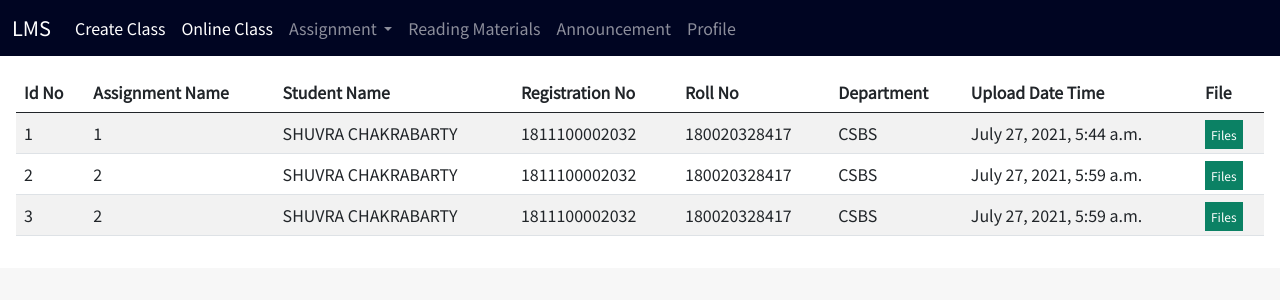
After one commit to shuvra-matrix/LMS-Using-Django, a Django app: page /view_submission/ in a window 1280 px wide. The commit adds this page. Shown: the top 300 px of the page. Run offline with Django 3.2, Linux system fonts and the light colour scheme; data comes from the database, SQL or seed files in the repository; both versions use the stored data as it was after the commit.

Commit message:
assignment submission

```diff
--- a/lms_app/admin.py
+++ b/lms_app/admin.py
@@ -1,7 +1,9 @@
 from django.contrib import admin
-from lms_app.models import Classes,Create_assignment
+from lms_app.models import Classes,Create_assignment,Student,Submit
 
 # Register your models here.
 
 admin.site.register(Classes),
 admin.site.register(Create_assignment),
+admin.site.register(Student),
+admin.site.register(Submit),
--- a/lms_app/models.py
+++ b/lms_app/models.py
@@ -22,3 +22,25 @@ class Create_assignment(models.Model):
     deadline_time = models.CharField(max_length=50,unique=False)
     uploaded_date = models.DateTimeField(auto_now_add=True, null=True)
     file = models.CharField(max_length=500,unique=False)
+
+
+class Student(models.Model):
+    id= models.AutoField(primary_key=True)
+    name = models.CharField(max_length=70,unique=False)
+    course = models.CharField(max_length=70,unique=False)
+    department = models.CharField(max_length=100, unique=False)
+    reg_no = models.CharField(max_length=30,unique=True)
+    roll_no = models.CharField(max_length=50,unique=True)
+    year = models.CharField(max_length=20,unique=False)
+    semester = models.CharField(max_length=20,unique=False)
+    address = models.CharField(max_length=500,unique=False)
+
+class Submit(models.Model):
+    id = models.AutoField(primary_key=True)
+    assignment_id = models.IntegerField(unique=False)
+    name = models.CharField(max_length=70,unique=False)
+    reg_no = models.CharField(max_length=30, unique=False)
+    roll_no = models.CharField(max_length=50, unique=False)
+    department = models.CharField(max_length=100, unique=False)
+    file = models.CharField(max_length=500, unique=False)
+    uploaded_date = models.DateTimeField(auto_now_add=True, null=True)
--- a/lms_app/urls.py
+++ b/lms_app/urls.py
@@ -14,8 +14,10 @@ urlpatterns = [
     path("online_class",views.online,name='online_class'),
     path("create_assignment",views.create_assignment,name='create_assignment'),
     path("view_assignment/",views.view_assignment, name='view_assignment'),
-    path("student_view_assignment/", views.student_view_assignment,
-         name='student_view_assignment'),
+    path("student_view_assignment/", views.student_view_assignment,name='student_view_assignment'),
+    path("submit/(?P<assignment_id>\s+)/$", views.submit, name='submit'),
+    path("view_submission/", views.view_submission, name='view_submission'),
+    path("make_submission/",views.make_submission,name='make_submission'),
 ]
 
 if settings.DEBUG:
--- a/lms_app/views.py
+++ b/lms_app/views.py
@@ -1,5 +1,5 @@
 from django.shortcuts import render,redirect
-from lms_app.models import Classes,Create_assignment
+from lms_app.models import Classes,Create_assignment,Student,Submit
 from django.core.files.storage import FileSystemStorage
 # Create your views here.
 
@@ -65,3 +65,36 @@ def student_view_assignment(requests):
     data = Create_assignment.objects.all().filter(admin_id=1)
     my_dic = {'records': data}
     return render(requests, 'student_view_assignment.html', context=my_dic)
+
+
+def submit(requests, assignment_id):
+    assignment_id = assignment_id
+    student_id = 1
+    return render(requests,'make_submission.html',{'assignment_id':assignment_id,'student_id':student_id})
+
+
+def make_submission(requests):
+    if requests.method == 'POST':
+        student_id = requests.POST.get('student_id')
+        assignment_id = requests.POST.get('assignment_id')
+        data = Student.objects.get(id=student_id)
+        name = data.name
+        departent = data.department
+        reg_no = data.reg_no
+        roll_no = data.roll_no
+        files = requests.FILES['file']
+        file = FileSystemStorage()
+        upload_file = file.save(files.name, files)
+        url = file.url(upload_file)
+        data = Submit.objects.create(
+            assignment_id=assignment_id, name=name, reg_no=reg_no, roll_no=roll_no, department=departent, file=url)
+        return render(requests, 'student_view_assignment.html')
+    return render(requests, 'submit.html')
+
+
+
+
+def view_submission(requests):
+    data = Submit.objects.all().filter(department='CSBS')
+    my_dic = {'records': data}
+    return render(requests, 'view_submission.html',context=my_dic)
--- a/templates/header.html
+++ b/templates/header.html
@@ -12,7 +12,7 @@
     <title>Document</title>
 </head>
 <body>
-    <nav class="navbar navbar-expand-lg navbar-dark " style="background-color:#000522;">
+  <nav class="navbar navbar-expand-lg navbar-dark" style="background-color:#000522;">
   <div class="container-fluid">
     <a class="navbar-brand" href="{% url 'base:index' %}">LMS</a>
     <button class="navbar-toggler" type="button" data-bs-toggle="collapse" data-bs-target="#navbarSupportedContent" aria-controls="navbarSupportedContent" aria-expanded="false" aria-label="Toggle navigation">
@@ -34,6 +34,7 @@
           <ul class="dropdown-menu" aria-labelledby="navbarDropdown">
             <li><a class="dropdown-item" href="{% url 'base:create_assignment' %}">Create Assignment</a></li>
             <li><a class="dropdown-item" href="{% url 'base:view_assignment' %}">View Assignment</a></li>
+            <li><a class="dropdown-item" href="{% url 'base:view_submission' %}">View Submission</a></li>
             <li><a class="dropdown-item" href="{% url 'base:student_view_assignment' %}">View Assignment</a></li>
           </ul>
         </li>
--- a/templates/student_view_assignment.html
+++ b/templates/student_view_assignment.html
@@ -31,7 +31,7 @@
       <td>{{stat.deadline_date}}</td>
       <td>{{stat.deadline_time}}</td>
         <td><a href="{{stat.file}}" style="text-decoration: none; background: rgb(11, 129, 100); padding: 6px; color: white; font-size: 12px;">Files</a></td>
-        <td><a href="{% url 'basic:submit' %}" style="text-decoration: none; background: rgb(11, 129, 100); padding: 6px; color: white; font-size: 12px;">Submit</a></td>
+        <td><a href="{% url 'base:submit' assignment_id=stat.id  %}" style="text-decoration: none; background: rgb(11, 129, 100); padding: 6px; color: white; font-size: 12px;">Submit</a></td>
 
     </tr>
 {% endfor %}
--- /dev/null
+++ b/templates/view_submission.html
@@ -0,0 +1,44 @@
+{% extends 'header.html' %}
+
+{% block body_block %}
+
+
+<div class="from_table">
+    <table class="table table-striped ">
+  <thead>
+    <tr>
+      <th scope="col">Id No</th>
+      <th scope="col">Assignment Name</th>
+      <th scope="col">Student Name</th>
+        <th scope="col">Registration No</th>
+        <th scope="col">Roll No</th>
+      <th scope="col">Department</th>
+      <th scope="col">Upload Date Time</th>
+      <th scope="col">File</th>
+    </tr>
+  </thead>
+  <tbody>
+{% if records %}
+
+{%  for stat in records %}
+    <tr>
+      <td>{{stat.id}}</td>
+      <td>{{stat.assignment_id}}</td>
+      <td>{{stat.name}}</td>
+       <td>{{stat.reg_no}}</td>
+      <td>{{stat.roll_no}}</td>
+       <td>{{stat.department}}</td>
+      <td>{{stat.uploaded_date}}</td>
+        <td><a href="{{stat.file}}" style="text-decoration: none; background: rgb(11, 129, 100); padding: 6px; color: white; font-size: 12px;">Files</a></td>
+    </tr>
+{% endfor %}
+{%endif %}
+  </tbody>
+</table>
+</div>
+
+</div>
+
+</body>
+</html>
+{% endblock %}
```
Also changed, not shown: templates/make_submission.html (added, +32 -0 lines), db.sqlite3, lms_app/migrations/0005_student.py (added), lms_app/migrations/0006_submit.py (added), lms_app/migrations/0007_auto_20210727_1129.py (added), media/2020-batman-beyond-artwork-4k-ks-1080x2340.jpg (added), media/2020-batman-beyond-artwork-4k-ks-1080x2340_2dVNPJu.jpg (added), media/4k-punisher-x-war-machine-2020-q3-2160x3840.jpg (added), media/mydp_JbnvfhI.png (added), media/mydp_Zx6eKU2.png (added).
